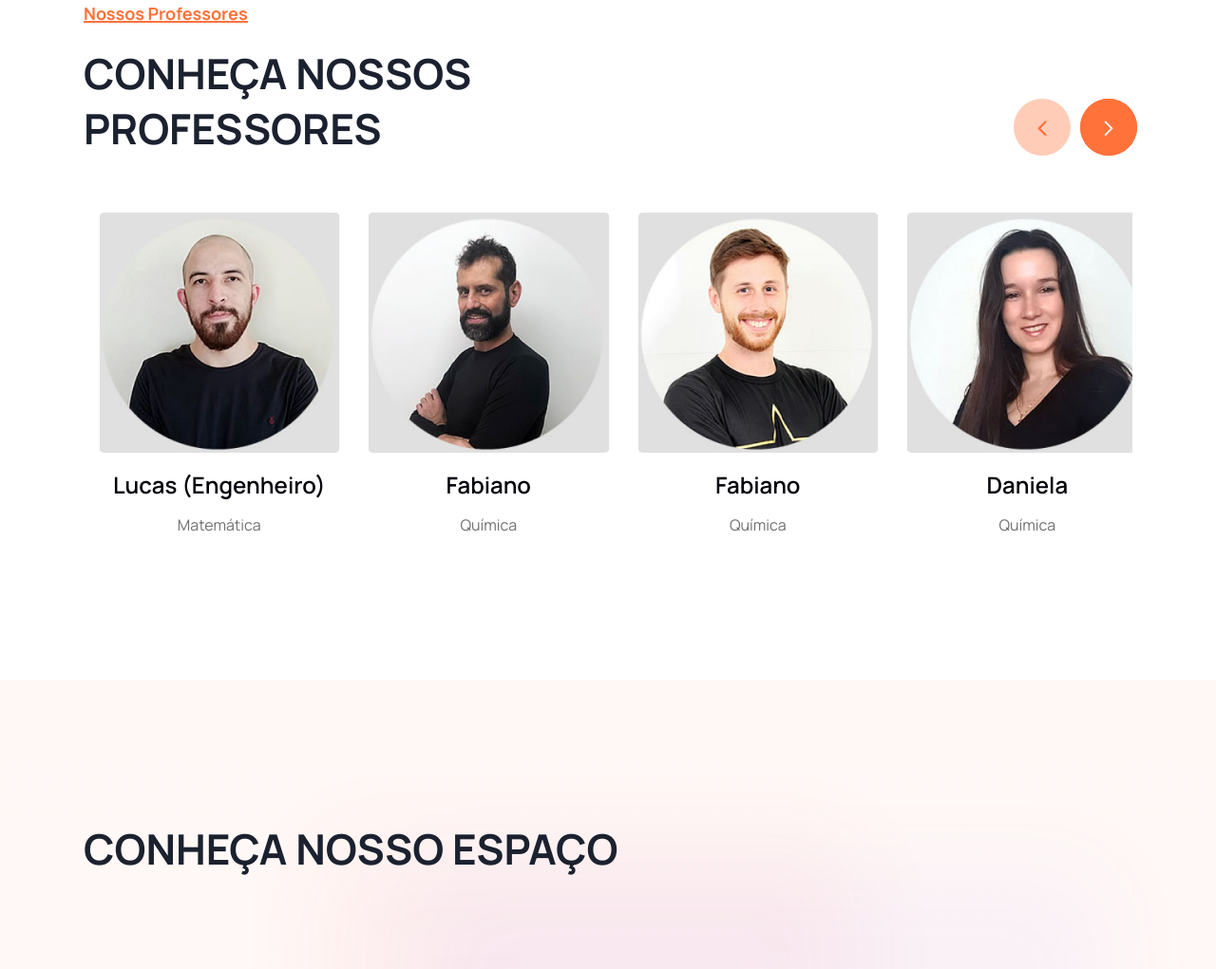
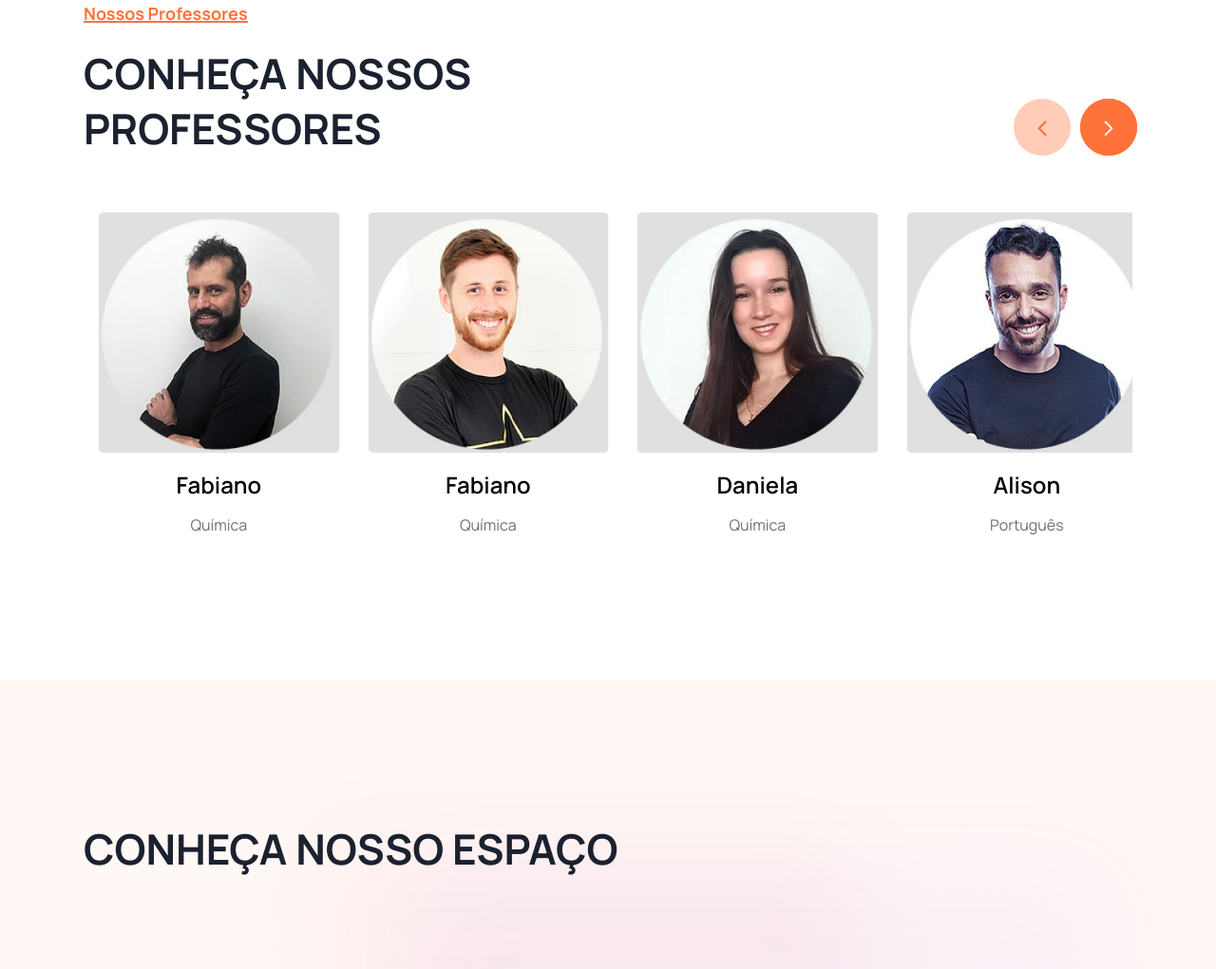
Before and after one commit to ViniciusNdaSilva/curtocircuitobh, a plain HTML site: page about.html in a window 1280 px wide. Shown: the part 1929-2950 px from the top of the page at 95% size. Drawn offline with nearby package versions, Linux system fonts and the light colour scheme.

Commit message:
Update about.html

```diff
--- a/about.html
+++ b/about.html
@@ -480,27 +480,6 @@
                 <div class="item">
                   <div class="z-instructors text-center mb-30">
                     <div class="z-instructors__thumb mb-15">
-                      <img src="assets/img/instructor/02.jpg" alt="" />
-                      <div class="social-media">
-                        <a href="#!"><i class="fab fa-facebook-f"></i></a>
-                        <a href="#!"><i class="fab fa-twitter"></i></a>
-                        <a href="#!"><i class="fab fa-instagram"></i></a>
-                        <a href="#!"><i class="fab fa-youtube"></i></a>
-                      </div>
-                    </div>
-                    <div class="z-instructors__content">
-                      <h4 class="sub-title mb-10">
-                        <a href="#!">Lucas (Engenheiro)</a>
-                      </h4>
-                      <p>Matemática</p>
-                    </div>
-                  </div>
-                </div>
-              </div>
-              <div class="owl-item" style="width: 253.5px; margin-right: 30px">
-                <div class="item">
-                  <div class="z-instructors text-center mb-30">
-                    <div class="z-instructors__thumb mb-15">
                       <img src="assets/img/instructor/03.jpg" alt="" />
                       <div class="social-media">
                         <a href="#!"><i class="fab fa-facebook-f"></i></a>
@@ -745,27 +724,6 @@
                         <a href="#!">Pedro (Jesus)</a>
                       </h4>
                       <p>Matemática/Física</p>
-                    </div>
-                  </div>
-                </div>
-              </div>
-              <div class="owl-item cloned" style="width: 253.5px; margin-right: 30px">
-                <div class="item">
-                  <div class="z-instructors text-center mb-30">
-                    <div class="z-instructors__thumb mb-15">
-                      <img src="assets/img/instructor/02.jpg" alt="" />
-                      <div class="social-media">
-                        <a href="#!"><i class="fab fa-facebook-f"></i></a>
-                        <a href="#!"><i class="fab fa-twitter"></i></a>
-                        <a href="#!"><i class="fab fa-instagram"></i></a>
-                        <a href="#!"><i class="fab fa-youtube"></i></a>
-                      </div>
-                    </div>
-                    <div class="z-instructors__content">
-                      <h4 class="sub-title mb-10">
-                        <a href="#!">Lucas (Engenheiro)</a>
-                      </h4>
-                      <p>Matemática</p>
                     </div>
                   </div>
                 </div>
```
